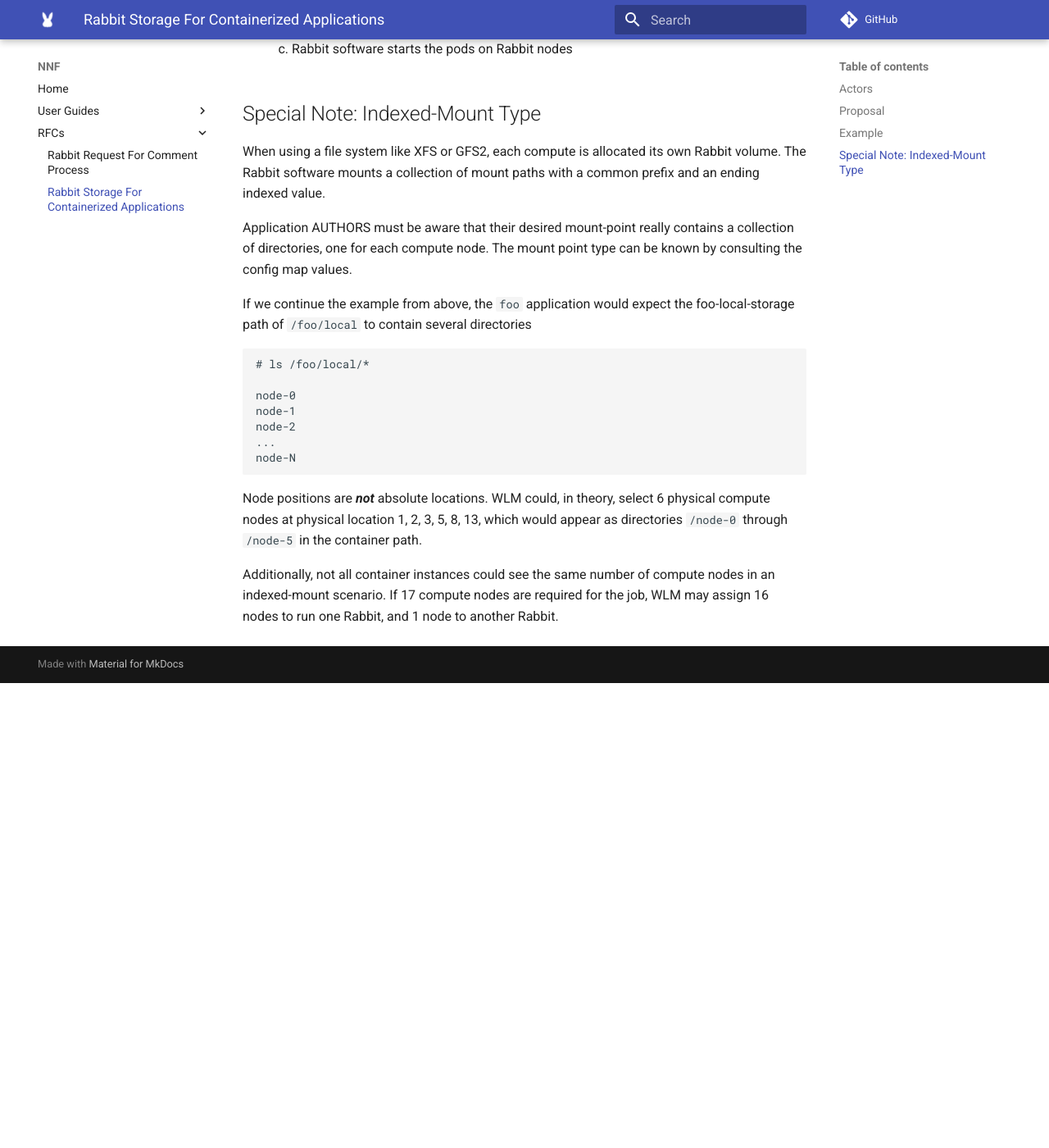
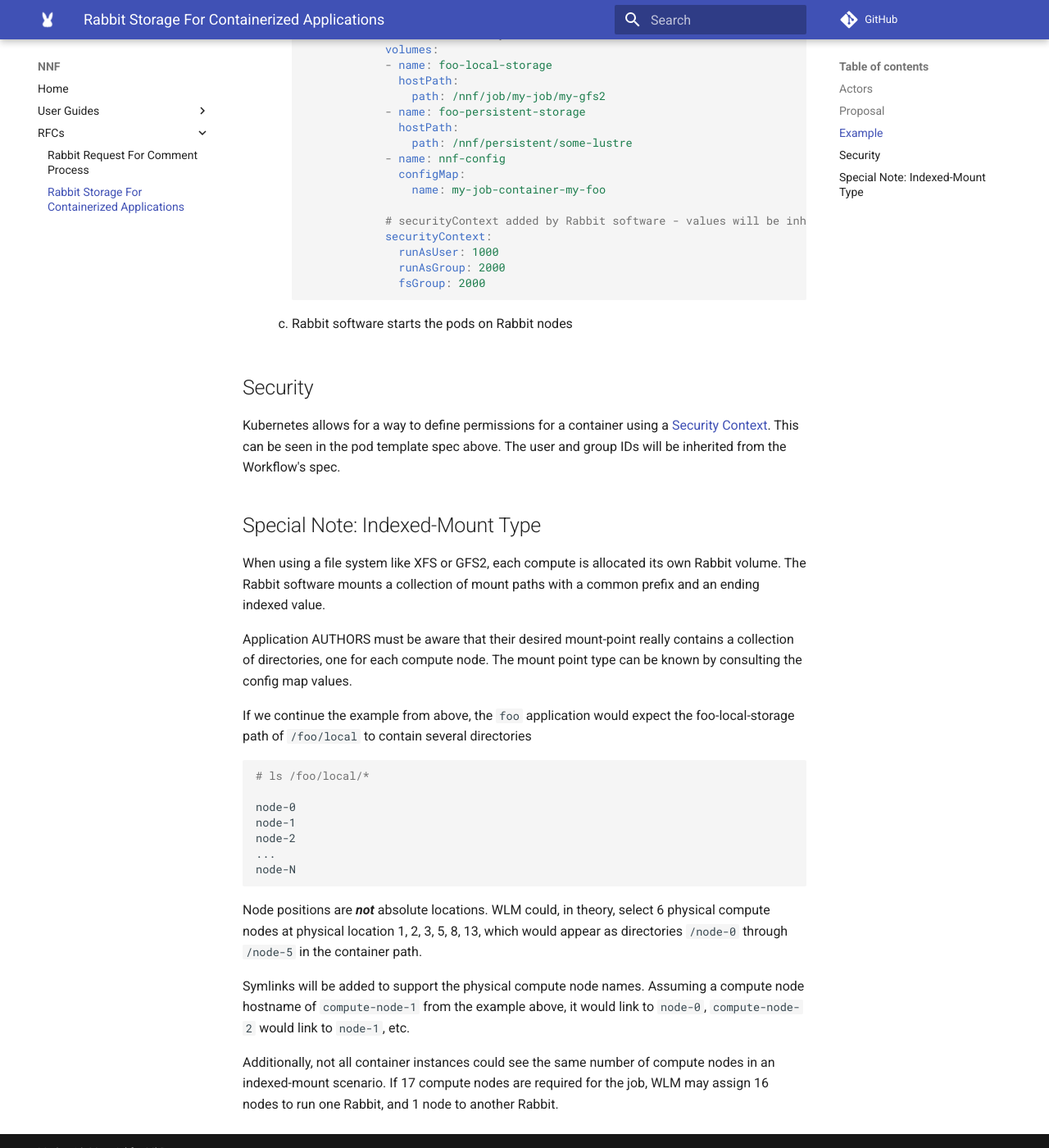
Before and after one commit to NearNodeFlash/NearNodeFlash.github.io, an MkDocs documentation site: the page built from docs/rfcs/0002/readme.md, in a window 1280 px wide and 1400 px high, scrolled down 4116 px. Shown: the whole window at 82% size. Built offline with MkDocs 1.6.1 and Material for MkDocs 9.7.7, drawn with Linux system fonts in a browser that asks for light colours; comment, search, counter and statistics services are not loaded; before the commit the page ends 4949 px from its top, so only the background shows below that; some of the changed text lies outside the part shown.

Commit message:
Update Containers RFC
- Remove type specification for storages
- Added `optional` flag to storages
- Added `securityContext` to pod spec to inherit workflow user/group ID
  permissions
- Added symlinks for Indexed-Mount types

Signed-off-by: Blake Devcich <blake.devcich@hpe.com>

````diff
--- a/docs/rfcs/0002/readme.md
+++ b/docs/rfcs/0002/readme.md
@@ -51,7 +51,7 @@
 Example
 -------
 
-Say I authored a simple application, `foo`, that requires Rabbit local GFS2 storage and a persistent Lustre storage volume. As the author, my program is coded to expect the GFS2 volume is mounted at `/foo/local` and the Lustre volume is mounted at `/foo/persistent`
+Say I authored a simple application, `foo`, that requires Rabbit local GFS2 storage and a persistent Lustre storage volume. As the author, my program is coded to expect the GFS2 volume is mounted at `/foo/local` and the Lustre volume is mounted at `/foo/persistent`. In this case, the storages are not optional, so they are defined as such in the NNF Container Profile.
 
 Working with an administrator, my application's storage requirements and pod specification are placed in an NNF Container Profile `foo`:
 
@@ -97,6 +99,8 @@
     JOB_DW_foo-local-storage=my-gfs2                  \
     PERSISTENT_DW_foo-persistent-storage=some-lustre
 ```
+
+Since the NNF Container Profile has specified that both storages are not optional (i.e. `optional: false`), they must both be present in the #DW directives along with the `container` directive. Alternatively, if either was marked as optional (i.e. `optional: true`), it would not be required to be present in the #DW directives and therefore would not be mounted into the container.
 
 Peter submits the job to the WLM. WLM guides the job through the workflow states:
 
@@ -149,10 +155,19 @@
             - name: nnf-config
               configMap:
                 name: my-job-container-my-foo
+
+            # securityContext added by Rabbit software - values will be inherited from the workflow
+            securityContext:
+              runAsUser: 1000
+              runAsGroup: 2000
+              fsGroup: 2000
 ```
     3. Rabbit software starts the pods on Rabbit nodes
 
+Security
+--------
 
+Kubernetes allows for a way to define permissions for a container using a [Security Context](https://kubernetes.io/docs/tasks/configure-pod-container/security-context/). This can be seen in the pod template spec above. The user and group IDs will be inherited from the Workflow's spec.
 
 Special Note: Indexed-Mount Type
 --------------------------------
@@ -163,7 +178,7 @@
 
 If we continue the example from above, the `foo` application would expect the foo-local-storage path of `/foo/local` to contain several directories
 
-```
+```shell
 # ls /foo/local/*
 
 node-0
@@ -175,4 +190,6 @@
 
 Node positions are ***not*** absolute locations. WLM could, in theory, select 6 physical compute nodes at physical location 1, 2, 3, 5, 8, 13, which would appear as directories `/node-0` through `/node-5` in the container path.
 
+Symlinks will be added to support the physical compute node names. Assuming a compute node hostname of `compute-node-1` from the example above, it would link to `node-0`, `compute-node-2` would link to `node-1`, etc.
+
 Additionally, not all container instances could see the same number of compute nodes in an indexed-mount scenario. If 17 compute nodes are required for the job, WLM may assign 16 nodes to run one Rabbit, and 1 node to another Rabbit.
````
Also changed, not shown: other parts of docs/rfcs/0002/readme.md (+6 -2 lines).
